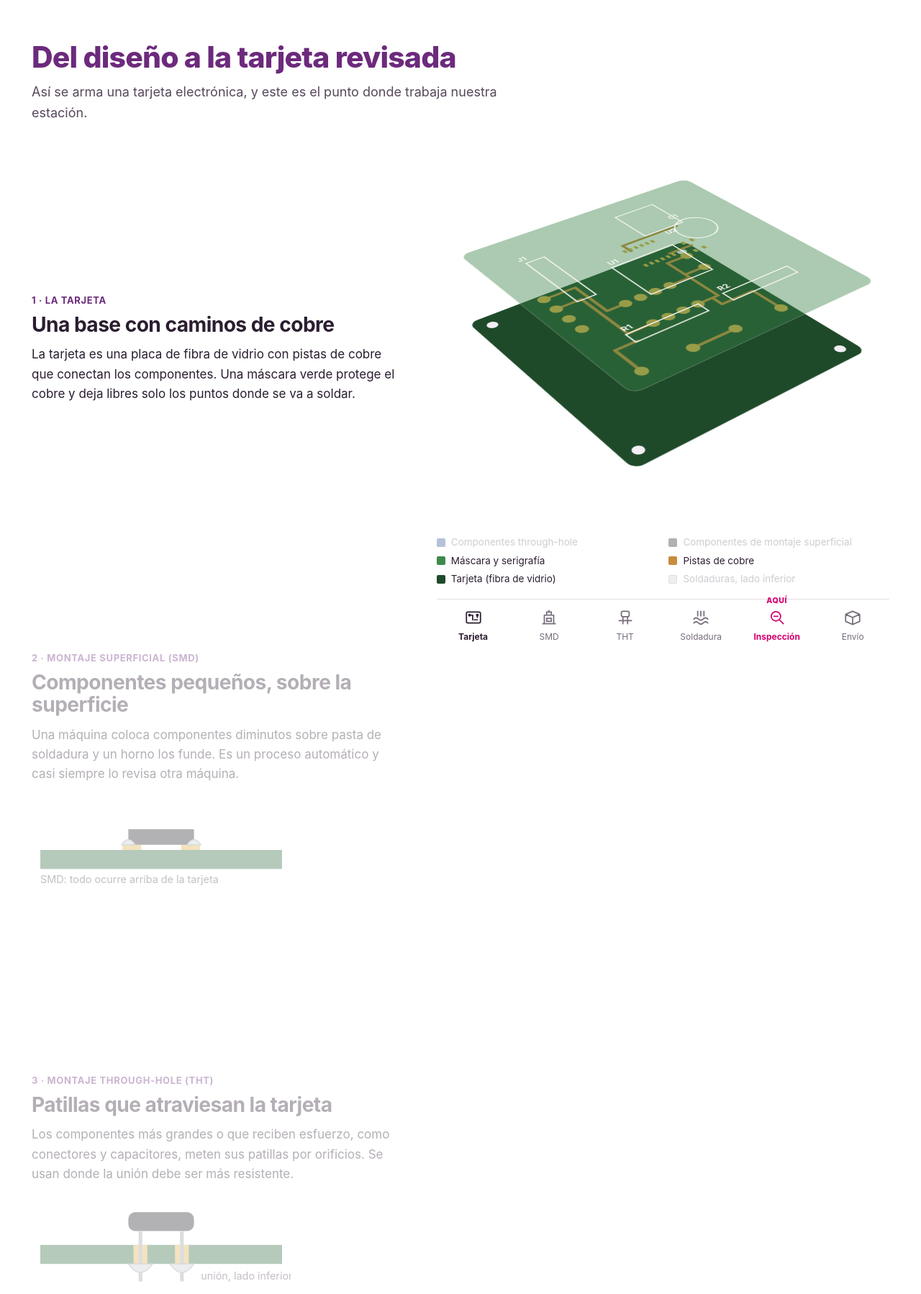
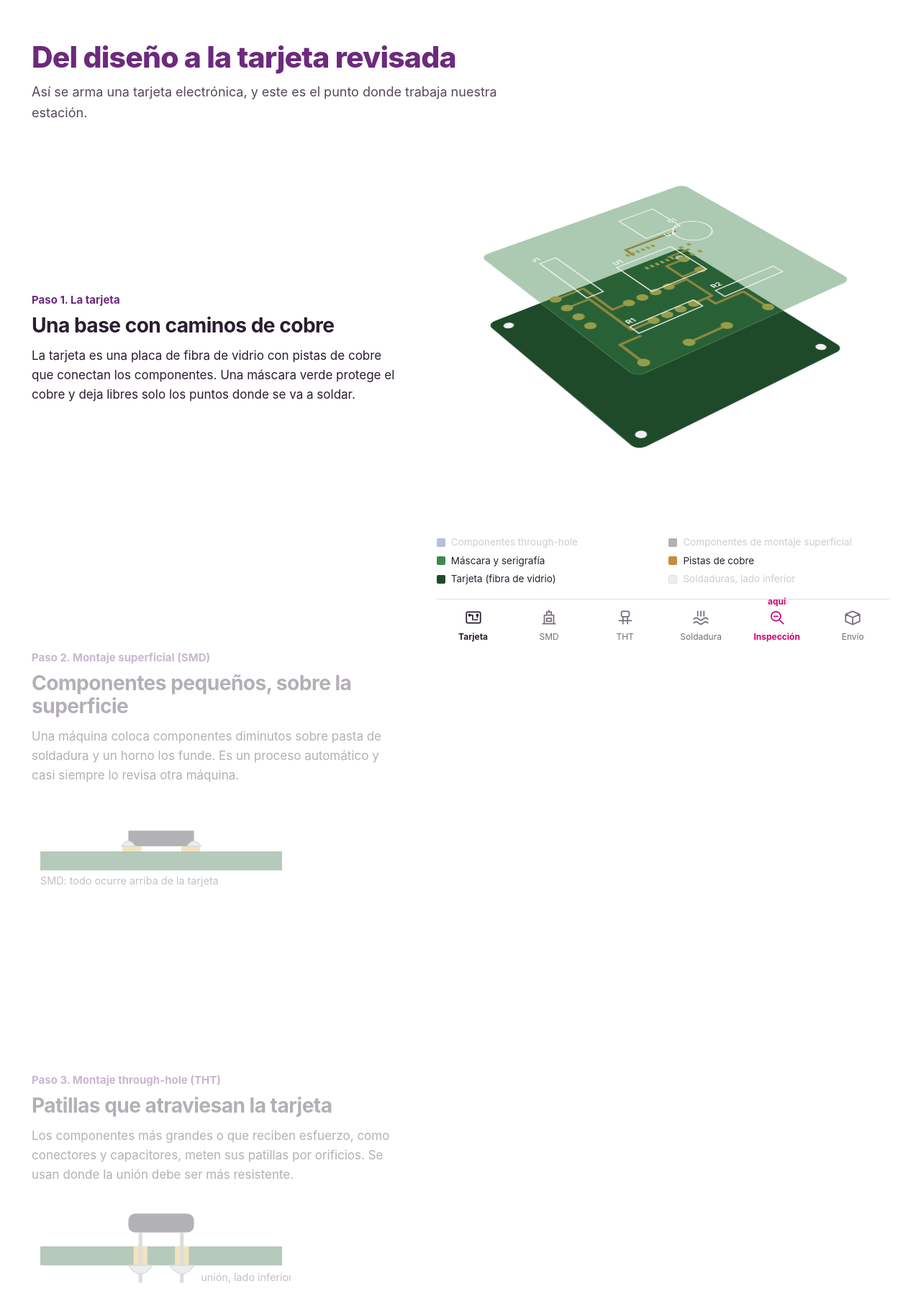
Before and after one commit to netfoor/semiconductores, a Python web app: template prototipo/src/inspeccion_tht/templates/landing.html in a window 1280 px wide. Shown: the part 720-2518 px from the top of the page at 72% size. Run offline with Jinja, Linux system fonts and the light colour scheme; the template is opened without the code that fills it, so the values that code supplies are empty.

Commit message:
Recorrido: perspectiva dentro de la transformación, separación escalada en teléfono y sin mayúsculas
- La perspectiva pasa del contenedor a la transformación de la tarjeta: con el contenedor
  fijo (sticky) algunos navegadores deformaban la tarjeta al hacer scroll.
- Separación de capas proporcional (--k) y más espacio para la barra de etapas en teléfono.
- Sin etiquetas en mayúsculas ni separadores con punto medio (criterio de diseño).

```diff
--- a/prototipo/src/inspeccion_tht/static/estilo.css
+++ b/prototipo/src/inspeccion_tht/static/estilo.css
@@ -377,12 +377,13 @@ body.con-cajon { overflow: hidden; }
 .paso-texto { min-height: 72vh; display: flex; flex-direction: column; justify-content: center; opacity: 0.35; transition: opacity 0.4s; }
 .paso-texto.activo { opacity: 1; }
 .paso-texto h3 { font-size: clamp(22px, 2.2vw, 30px); margin-bottom: var(--e3); }
-.paso-n { font-size: 13px; font-weight: 700; letter-spacing: 0.05em; text-transform: uppercase; color: var(--acento); margin: 0 0 var(--e2); }
+.paso-n { font-size: 15px; font-weight: 700; color: var(--acento); margin: 0 0 var(--e2); }
 .paso-nuestro .paso-n { color: var(--marca); }
 .paso-nuestro h3 { color: var(--marca-profunda); }
 
-.escena { perspective: 1400px; display: flex; justify-content: center; align-items: center; flex: 1; min-height: 0; }
-.tarjeta3d { position: relative; width: min(420px, 32vw); aspect-ratio: 1; transform-style: preserve-3d; transform: rotateX(56deg) rotateZ(-38deg); }
+.escena { display: flex; justify-content: center; align-items: center; flex: 1; min-height: 0; }
+.tarjeta3d { --k: 1; position: relative; width: min(400px, 30vw, 46vh); aspect-ratio: 1; transform-style: preserve-3d;
+  transform: perspective(1600px) rotateX(56deg) rotateZ(-38deg); }
 .capa { position: absolute; inset: 0; width: 100%; height: 100%; opacity: 0; transition: transform 0.9s cubic-bezier(0.2, 0.7, 0.2, 1), opacity 0.6s; overflow: visible; }
 .sus-fondo { fill: #1f4a2a; } .sus-hueco { fill: #f3eef3; }
 .pista { fill: none; stroke: #c98b3c; stroke-width: 5; stroke-linejoin: round; stroke-linecap: round; }
@@ -447,7 +448,7 @@ body.con-cajon { overflow: hidden; }
 .proceso-barra li { display: flex; flex-direction: column; align-items: center; gap: 4px; font-size: 12px; color: var(--gris); text-align: center; position: relative; }
 .proceso-barra .icono { width: 26px; height: 26px; fill: none; stroke: currentColor; stroke-width: 1.6; stroke-linecap: round; stroke-linejoin: round; }
 .proceso-barra li.nuestro { color: var(--marca); font-weight: 700; }
-.proceso-barra li.nuestro::after { content: "aquí"; position: absolute; top: -18px; font-size: 10.5px; font-weight: 800; letter-spacing: 0.06em; text-transform: uppercase; color: var(--marca); }
+.proceso-barra li.nuestro::after { content: "aquí"; position: absolute; top: -19px; font-size: 12px; font-weight: 700; color: var(--marca); }
 .proceso-escenario[data-paso="1"] .proceso-barra li[data-n="1"], .proceso-escenario[data-paso="2"] .proceso-barra li[data-n="2"],
 .proceso-escenario[data-paso="3"] .proceso-barra li[data-n="3"], .proceso-escenario[data-paso="4"] .proceso-barra li[data-n="4"],
 .proceso-escenario[data-paso="6"] .proceso-barra li[data-n="6"] { color: var(--tinta); font-weight: 700; }
--- a/prototipo/src/inspeccion_tht/templates/_proceso.html
+++ b/prototipo/src/inspeccion_tht/templates/_proceso.html
@@ -80,12 +80,12 @@
 
     <div class="proceso-pasos">
       <article class="paso-texto" data-paso="1">
-        <p class="paso-n">1 · La tarjeta</p>
+        <p class="paso-n">Paso 1. La tarjeta</p>
         <h3>Una base con caminos de cobre</h3>
         <p>La tarjeta es una placa de fibra de vidrio con pistas de cobre que conectan los componentes. Una máscara verde protege el cobre y deja libres solo los puntos donde se va a soldar.</p>
       </article>
       <article class="paso-texto" data-paso="2">
-        <p class="paso-n">2 · Montaje superficial (SMD)</p>
+        <p class="paso-n">Paso 2. Montaje superficial (SMD)</p>
         <h3>Componentes pequeños, sobre la superficie</h3>
         <p>Una máquina coloca componentes diminutos sobre pasta de soldadura y un horno los funde. Es un proceso automático y casi siempre lo revisa otra máquina.</p>
         <svg class="corte" viewBox="0 0 300 92" role="img" aria-label="Corte: componente de montaje superficial apoyado sobre la tarjeta">
@@ -97,7 +97,7 @@
         </svg>
       </article>
       <article class="paso-texto" data-paso="3">
-        <p class="paso-n">3 · Montaje through-hole (THT)</p>
+        <p class="paso-n">Paso 3. Montaje through-hole (THT)</p>
         <h3>Patillas que atraviesan la tarjeta</h3>
         <p>Los componentes más grandes o que reciben esfuerzo, como conectores y capacitores, meten sus patillas por orificios. Se usan donde la unión debe ser más resistente.</p>
         <svg class="corte" viewBox="0 0 300 100" role="img" aria-label="Corte: patilla de un componente through-hole que atraviesa la tarjeta y se suelda por abajo">
@@ -111,17 +111,17 @@
         </svg>
       </article>
       <article class="paso-texto" data-paso="4">
-        <p class="paso-n">4 · Soldadura</p>
+        <p class="paso-n">Paso 4. Soldadura</p>
         <h3>Por abajo, con ola o a mano</h3>
         <p>Las patillas through-hole se sueldan por el lado inferior, en una ola de soldadura fundida o con cautín. Ahí aparecen los defectos: puentes entre patillas, poca soldadura, exceso o patillas sin soldar.</p>
       </article>
       <article class="paso-texto paso-nuestro" data-paso="5">
-        <p class="paso-n">5 · Inspección · aquí trabaja nuestra estación</p>
+        <p class="paso-n">Paso 5. Inspección: aquí trabaja nuestra estación</p>
         <h3>Una segunda mirada a cada unión</h3>
         <p>Hoy muchas de estas uniones se revisan a ojo, una por una. La estación toma una foto del lado inferior, señala las uniones sospechosas y el inspector revisa solo esas.</p>
       </article>
       <article class="paso-texto" data-paso="6">
-        <p class="paso-n">6 · Prueba y envío</p>
+        <p class="paso-n">Paso 6. Prueba y envío</p>
         <h3>Tarjeta lista</h3>
         <p>Después vienen la prueba eléctrica y el empaque. Un defecto que se detecta en la inspección cuesta menos que uno que llega a la prueba o al cliente.</p>
       </article>
--- a/prototipo/src/inspeccion_tht/templates/capturada.html
+++ b/prototipo/src/inspeccion_tht/templates/capturada.html
@@ -9,7 +9,7 @@
   {% endif %}
   <table class="tabla-captura">
     <tbody>
-      <tr><th scope="row">Tarjeta y lado</th><td>{{ meta.tarjeta }} · {{ meta.lado }} · iluminación {{ meta.iluminacion }}</td></tr>
+      <tr><th scope="row">Tarjeta y lado</th><td>{{ meta.tarjeta }}, lado {{ meta.lado }}, iluminación {{ meta.iluminacion }}</td></tr>
       <tr><th scope="row">Tamaño</th><td class="num">{{ meta.ancho }} × {{ meta.alto }} px</td></tr>
       <tr><th scope="row">Cámara</th><td>{{ meta.modelo_camara or "celular (el EXIF no trae el modelo)" }}</td></tr>
       <tr><th scope="row">Original</th><td class="mono hash">{{ meta.original }}<br>SHA-256 {{ meta.original_sha256 }}</td></tr>
--- a/prototipo/src/inspeccion_tht/templates/capturar.html
+++ b/prototipo/src/inspeccion_tht/templates/capturar.html
@@ -13,9 +13,9 @@
     <p class="entrada">Elija su perfil para empezar el turno.</p>
     <ul class="perfiles">
       {% for o in operadores %}
-      <li><button type="button" class="perfil" data-nombre="{{ o.nombre }}" data-turno="{{ o.turno }} · {{ o.estacion }}">
+      <li><button type="button" class="perfil" data-nombre="{{ o.nombre }}" data-turno="{{ o.turno }}, {{ o.estacion }}">
         <span class="avatar" aria-hidden="true">{{ (o.nombre.split()[0][0] ~ (o.nombre.split()[-1][0] if o.nombre.split()|length > 1 else ''))|upper }}</span>
-        <span><b>{{ o.nombre }}</b><small>{{ o.turno }} · {{ o.estacion }}</small></span>
+        <span><b>{{ o.nombre }}</b><small>{{ o.turno }}, {{ o.estacion }}</small></span>
       </button></li>
       {% endfor %}
     </ul>
--- a/prototipo/src/inspeccion_tht/templates/inspeccionar.html
+++ b/prototipo/src/inspeccion_tht/templates/inspeccionar.html
@@ -2,7 +2,7 @@
 {% block titulo %}Tarjeta {{ imagen.split('_')[0] }}{% endblock %}
 {% block contenido %}
 <section class="seccion cabeza-inspeccion">
-  <p class="antetitulo">Inspección · {{ diseno }}</p>
+  <p class="antetitulo">Modelo de tarjeta {{ diseno }}</p>
   <h1>Tarjeta {{ imagen.split('_')[0] }}</h1>
   <p class="entrada" id="quien"></p>
   <div class="cifras-inspeccion" aria-live="polite">
```
Also changed, not shown: other parts of prototipo/src/inspeccion_tht/static/estilo.css (+21 -20 lines).
